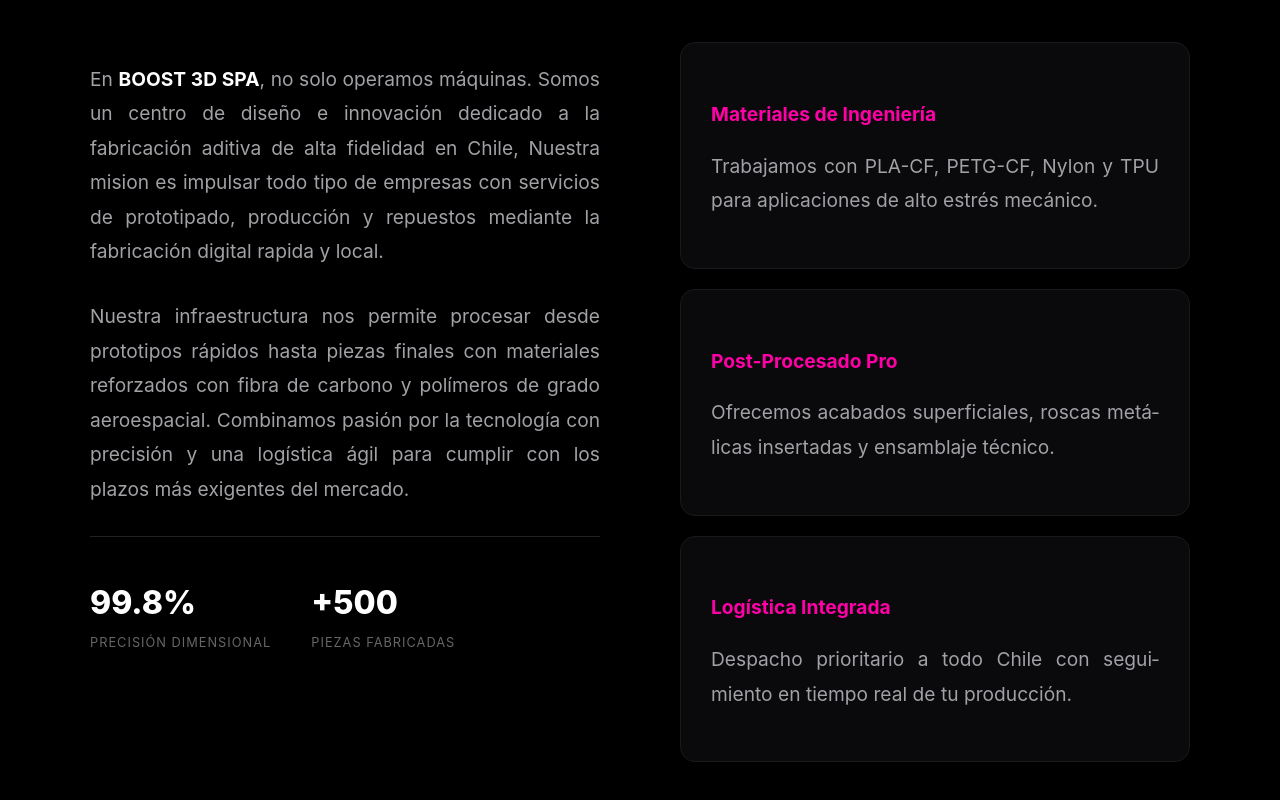
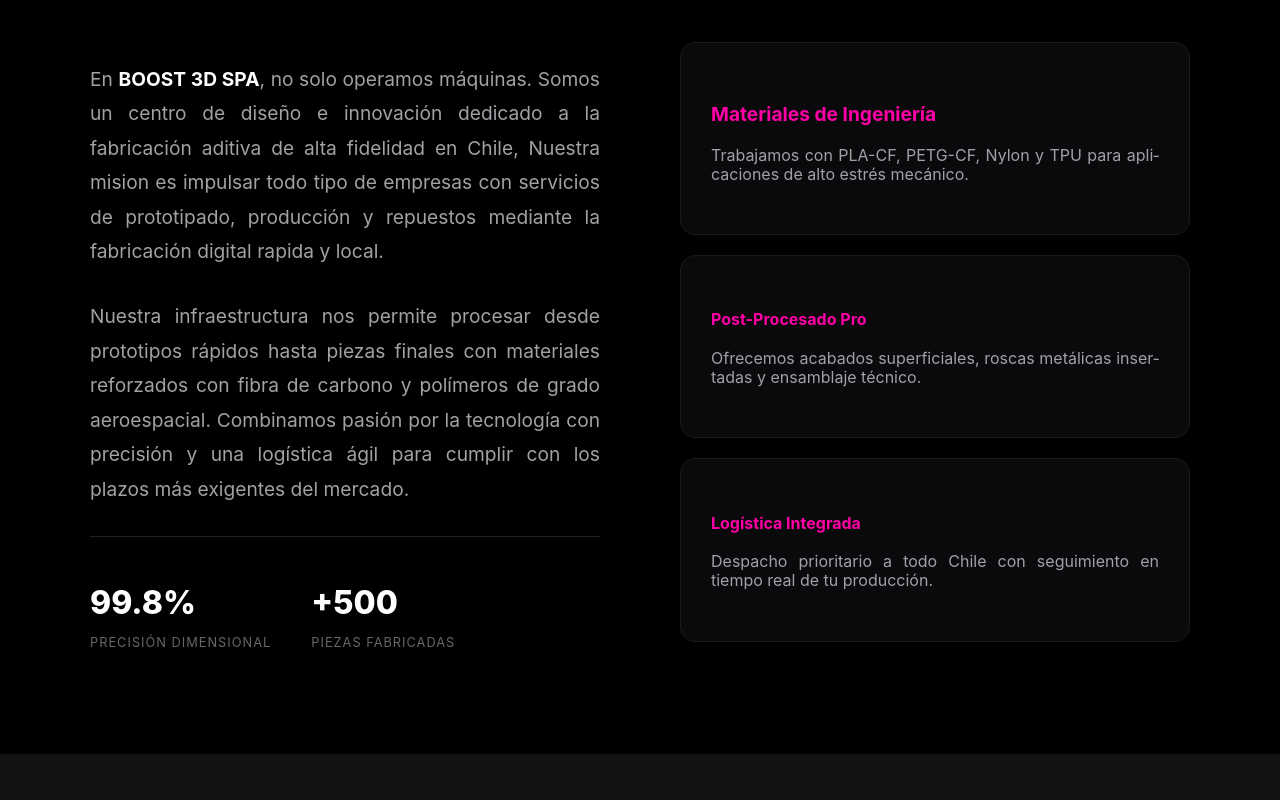
Before and after one commit to pixelitaa/BOOST3D, a website: page index.html in a window 1280 px wide. Shown: the part 4106-4906 px from the top of the page. After the commit the page ends 4860 px from the top, so only its background shows below. Drawn offline with nearby package versions, Linux system fonts and the light colour scheme.

```diff
--- a/index.html
+++ b/index.html
@@ -432,16 +432,16 @@
 
             <div style="display: grid; gap: 20px;">
                 <div style="background: #0a0a0c; padding: 30px; border-radius: 15px; border: 1px solid #1a1a1a;">
-                    <h4 style="font-size: 1.2rem; margin-bottom: 10px; color: var(--primary-color);">Materiales de Ingeniería</h4>
-                    <p style="font-size: 1.2rem; line-height: 1.8; color: #a1a1a6; margin-bottom: 20px; text-align: justify; hyphens: auto;">Trabajamos con PLA-CF, PETG-CF, Nylon y TPU para aplicaciones de alto estrés mecánico.</p>
+                    <h4 style="font-size: 1.20em; margin-bottom: 10px; color: var(--primary-color);">Materiales de Ingeniería</h4>
+                    <p style="font-size: 1.0rem; line-height: 1.2; color: #a1a1a6; margin-bottom: 20px; text-align: justify; hyphens: auto;">Trabajamos con PLA-CF, PETG-CF, Nylon y TPU para aplicaciones de alto estrés mecánico.</p>
                 </div>
                 <div style="background: #0a0a0c; padding: 30px; border-radius: 15px; border: 1px solid #1a1a1a;">
-                    <h4 style="font-size: 1.2rem; margin-bottom: 10px; color: var(--primary-color);">Post-Procesado Pro</h4>
-                    <p style="font-size: 1.2rem; line-height: 1.8; color: #a1a1a6; margin-bottom: 20px; text-align: justify; hyphens: auto;">Ofrecemos acabados superficiales, roscas metálicas insertadas y ensamblaje técnico.</p>
+                    <h4 style="font-size: 1.0rem; margin-bottom: 10px; color: var(--primary-color);">Post-Procesado Pro</h4>
+                    <p style="font-size: 1.0rem; line-height: 1.2; color: #a1a1a6; margin-bottom: 20px; text-align: justify; hyphens: auto;">Ofrecemos acabados superficiales, roscas metálicas insertadas y ensamblaje técnico.</p>
                 </div>
                 <div style="background: #0a0a0c; padding: 30px; border-radius: 15px; border: 1px solid #1a1a1a;">
-                    <h4 style="font-size: 1.2rem; margin-bottom: 10px; color: var(--primary-color);">Logística Integrada</h4>
-                    <p style ="font-size: 1.2rem; line-height: 1.8; color: #a1a1a6; margin-bottom: 20px; text-align: justify; hyphens: auto;">Despacho prioritario a todo Chile con seguimiento en tiempo real de tu producción.</p>
+                    <h4 style="font-size: 1.0rem; margin-bottom: 10px; color: var(--primary-color);">Logística Integrada</h4>
+                    <p style ="font-size: 1.0rem; line-height: 1.2; color: #a1a1a6; margin-bottom: 20px; text-align: justify; hyphens: auto;">Despacho prioritario a todo Chile con seguimiento en tiempo real de tu producción.</p>
                 </div>
             </div>
 
```
